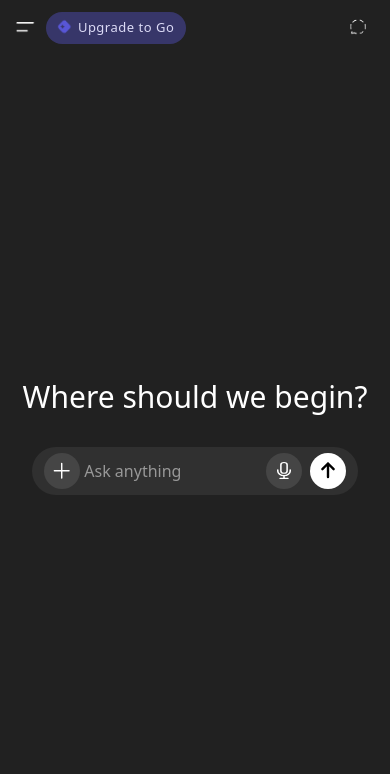
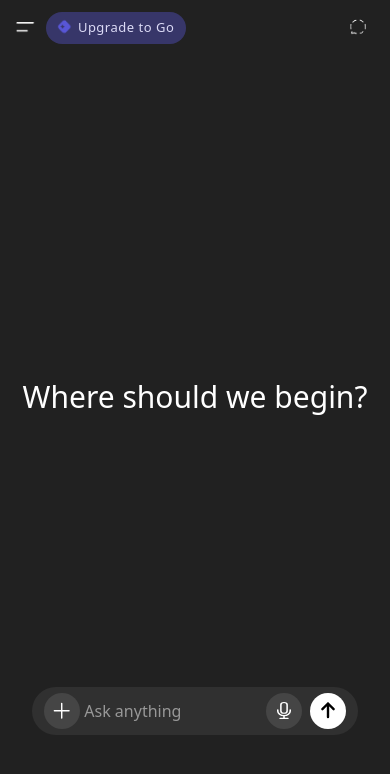
Before and after one commit to A422789/chat-boot, a React (Vite) app: page / in a window 390 px wide. Shown: the top 774 px of the page. Built offline with nearby package versions, Linux system fonts and the light colour scheme.

Commit message:
Edit the dashboard name

```diff
--- a/package.json
+++ b/package.json
@@ -27,6 +27,7 @@
     "eslint": "^9.36.0",
     "eslint-plugin-react-hooks": "^5.2.0",
     "eslint-plugin-react-refresh": "^0.4.22",
+    "gh-pages": "^6.3.0",
     "globals": "^16.4.0",
     "tailwind-scrollbar": "^4.0.2",
     "vite": "^7.1.7"
--- a/src/App.jsx
+++ b/src/App.jsx
@@ -36,6 +36,7 @@ function App() {
           className={`
             text-white text-3xl md:text-4xl lg:text-5xl
             font-light text-center mb-8
+
             transition-opacity duration-300
             ${ContextValue.sideBarIsOpen ? 'opacity-40 md:opacity-100' : 'opacity-100'}
           `}
--- a/src/Components/InputBox.jsx
+++ b/src/Components/InputBox.jsx
@@ -22,7 +22,7 @@ const InputBox = () => {
 
   return (
 
-    <div className={`w-full mb-5 text-center relative ${ContextValue.sideBarIsOpen ? 'opacity-40' : ''} md:opacity-100 `}>
+    <div className={`w-full mb-5 text-center relative top-60 md:top-0 ${ContextValue.sideBarIsOpen ? 'opacity-40' : ''} md:opacity-100 `}>
 
 
       <textarea
--- a/src/Components/SideBar.jsx
+++ b/src/Components/SideBar.jsx
@@ -75,7 +75,7 @@ const SideBar = () => {
 
 
       <main className={`
-        m-3 overflow-y-scroll max-h-8/10
+        m-3 overflow-y-scroll md:overflow-y-hidden max-h-8/10
 
         scrollbar-thin scrollbar-thumb-gray-600 scrollbar-track-gray-800
       `}>
```
Also changed, not shown: 1 other file (tests, documents, lock files or other folders). Lines whose indentation alone changed are shown as unchanged.
